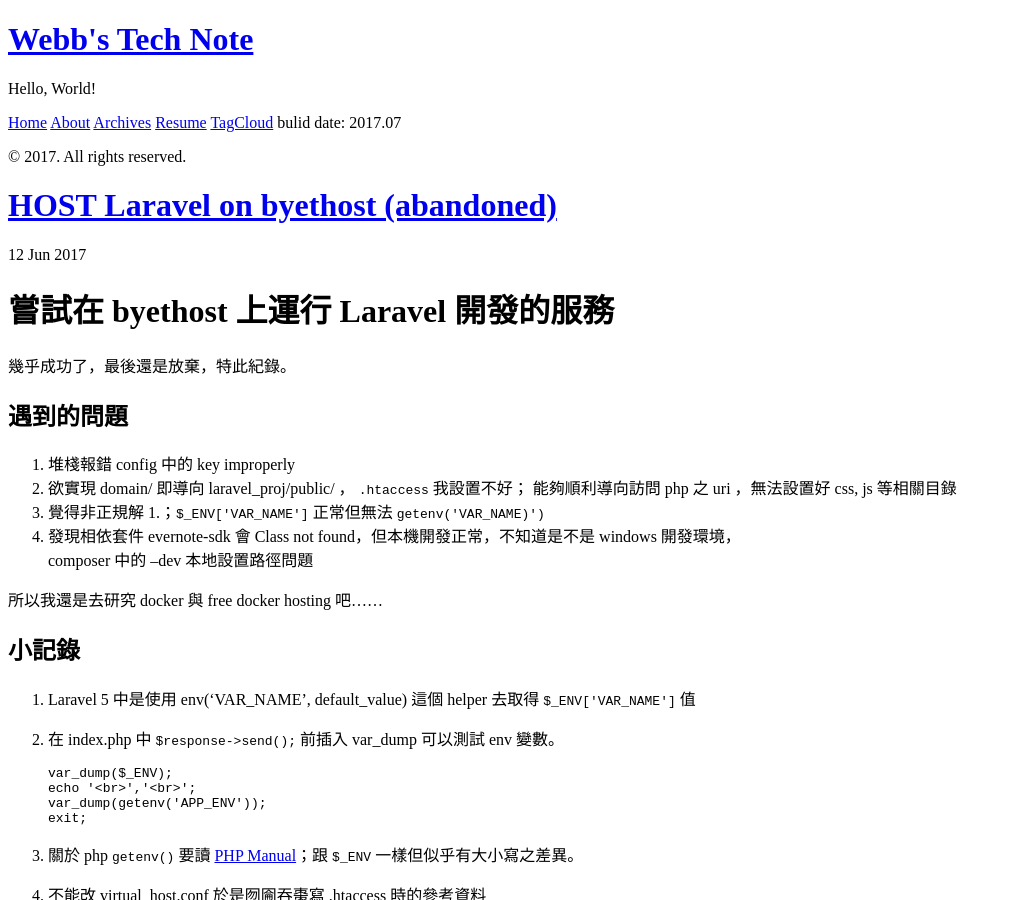
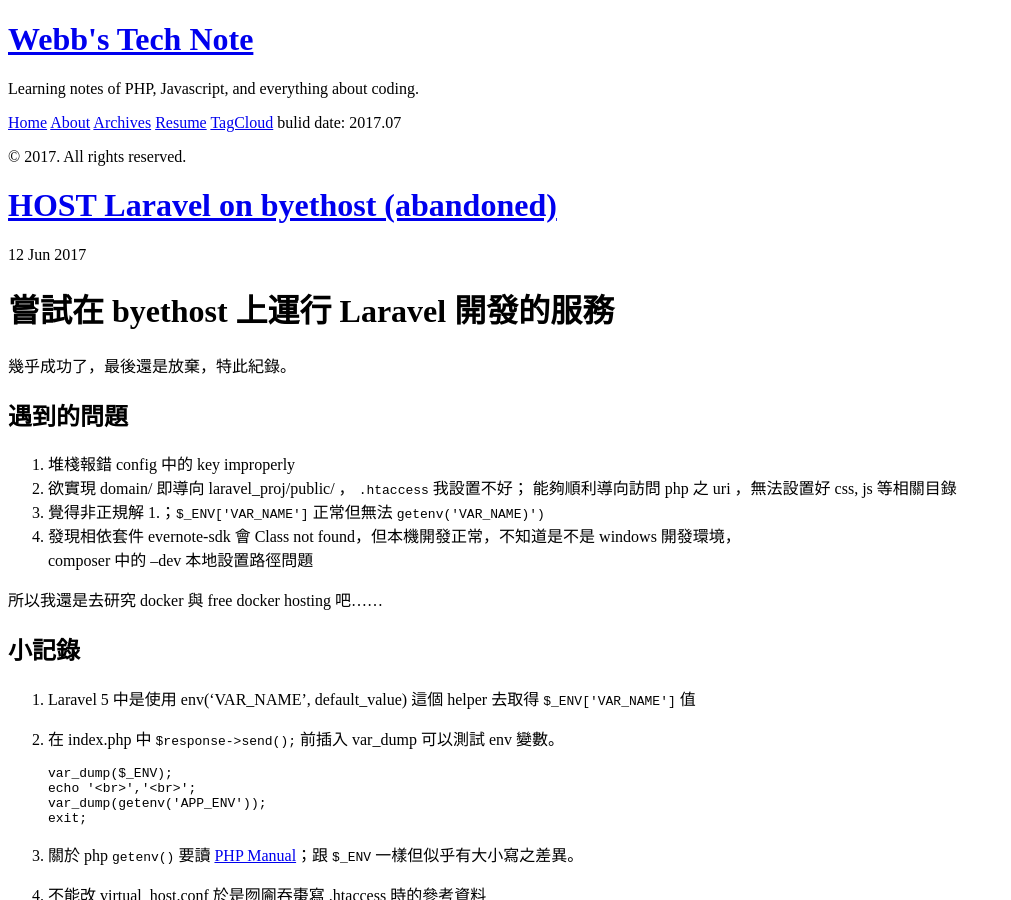
Before and after one commit to uWayLu/jekyll-hyde, a Jekyll site: the page built from index.html, in a window 1280 px wide and 900 px high. Shown: the whole window, without its empty margins (0-1011 px from the left). Built offline with Jekyll 4.4.1, drawn with Linux system fonts in a browser that asks for light colours; the list of posts is cut into pages by our own code.

Commit message:
_config.xml followed github.io policy and modified head.html

```diff
--- a/_config.yml
+++ b/_config.yml
@@ -2,7 +2,7 @@
 markdown:         kramdown
 redcarpet:
   extensions:      ["fenced_code_blocks", "hard_wrap", "autolink", "tables", "strikethrough", "superscript", "with_toc_data", "highlight", "prettify", "no_intra_emphasis"]
-highlighter:      pygments
+highlighter:      rouge
 plugins:          ["jekyll-paginate", "jekyll-gist"]
 
 # Permalinks
@@ -11,15 +11,15 @@
 # Setup
 title:            Webb's Tech Note
 tagline:          'Web developement notes'
-description:      'Hello, World!'
-url:              http://uwaylu.github.io/
+description:      'Learning notes of PHP, Javascript, and everything about coding.'
 baseurl:          /
 
 author:           Webb Lu
 name:             'Webb Lu'
+url:              http://uwaylu.github.io/
 
 paginate:         5
 
 # Custom vars
 build:            {date: 2017.07}
-github:           uWayLu
+github_username:  uWayLu
--- a/_includes/head.html
+++ b/_includes/head.html
@@ -18,7 +18,7 @@
   <link rel="stylesheet" href="{{ site.baseurl }}public/css/poole.css">
   <link rel="stylesheet" href="{{ site.baseurl }}public/css/syntax.css">
   <link rel="stylesheet" href="{{ site.baseurl }}public/css/hyde.css">
-  <link rel="stylesheet" href="http://fonts.googleapis.com/css?family=PT+Sans:400,400italic,700|Abril+Fatface">
+  <link rel="stylesheet" href="https://fonts.googleapis.com/css?family=PT+Sans:400,400italic,700|Abril+Fatface">
 
   <!-- Icons -->
   <link rel="apple-touch-icon-precomposed" sizes="144x144" href="{{ site.baseurl }}public/apple-touch-icon-144-precomposed.png">
```
